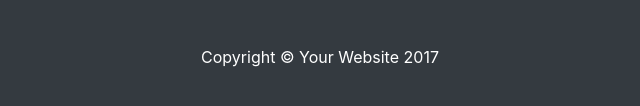
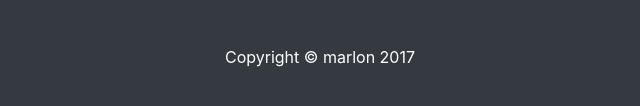
Before and after one commit to Adenir12/Adenir12.github.io, a website: page index.html in a window 1280 px wide. Shown: the part 808-914 px from the top of the page, 320-960 px from the left. Drawn offline with Linux system fonts and the light colour scheme.

Commit message:
commit 5

```diff
--- a/index.html
+++ b/index.html
@@ -123,7 +123,7 @@
     <!-- Footer -->
     <footer class="py-5 bg-dark">
       <div class="container">
-        <p class="m-0 text-center text-white">Copyright &copy; Your Website 2017</p>
+        <p class="m-0 text-center text-white">Copyright &copy; marlon 2017</p>
       </div>
       <!-- /.container -->
     </footer>
```
